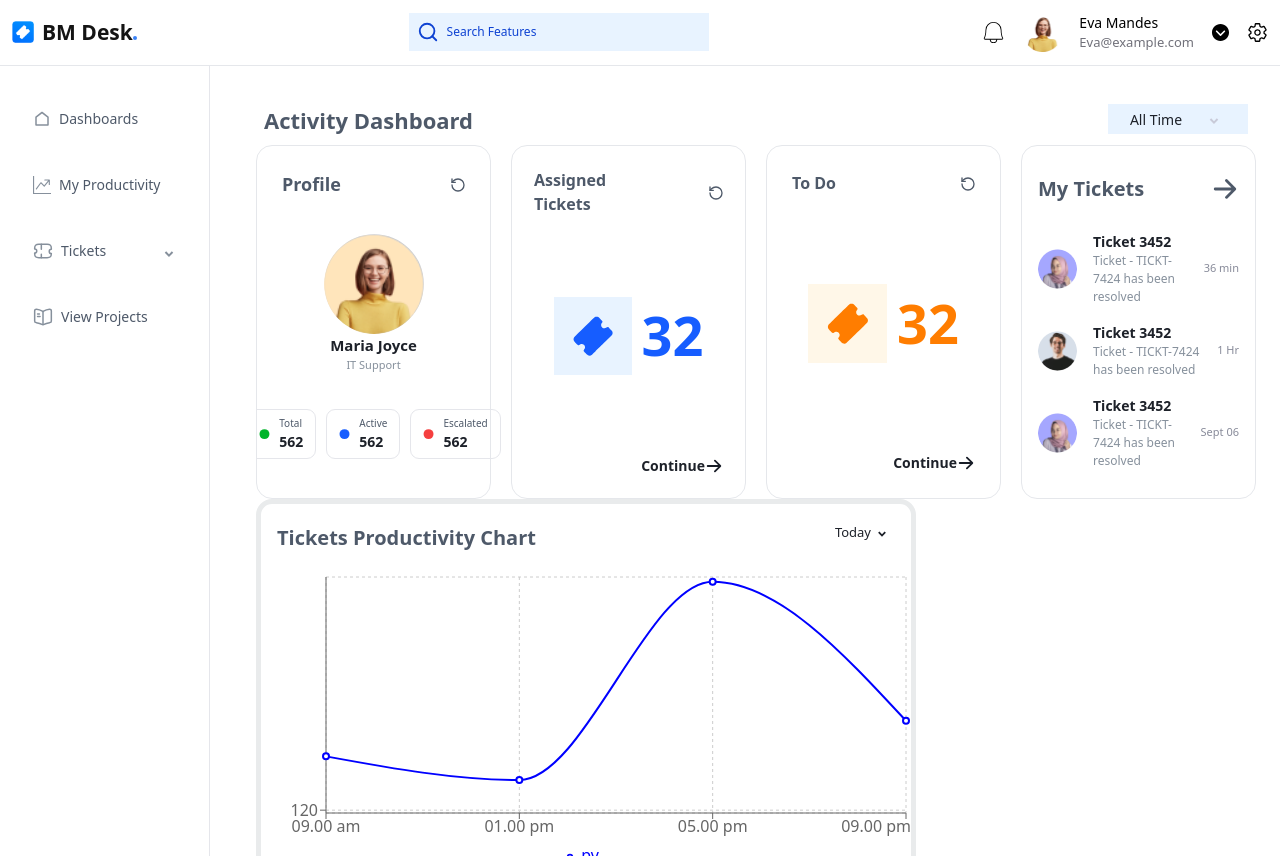
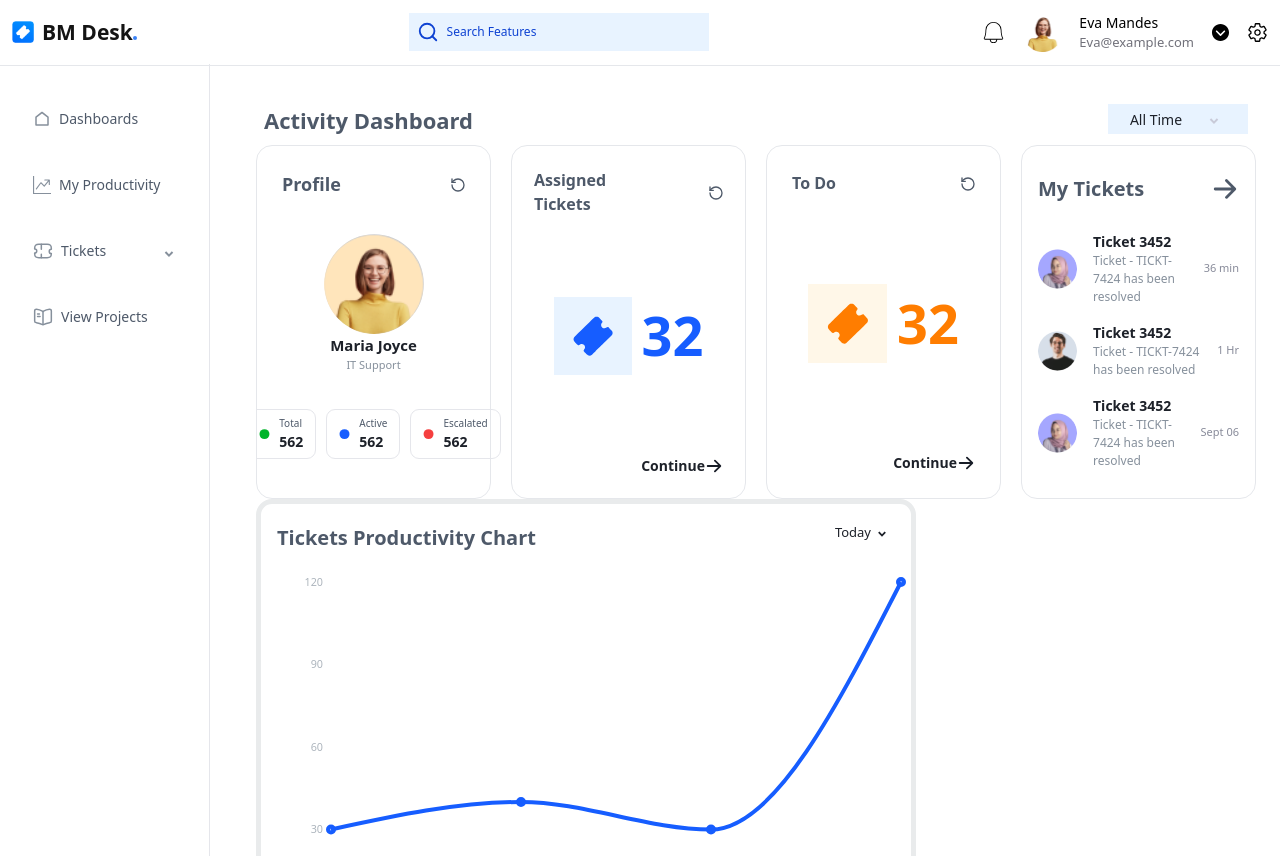
Before and after one commit to Mojithmj/BM-DESK-PROJECT, a React (Vite) app in the folder bm-desk/: page / in a window 1280 px wide. Built offline with nearby package versions, Linux system fonts and the light colour scheme.

Commit message:
chart created

```diff
--- a/bm-desk/src/components/Dashboard.jsx
+++ b/bm-desk/src/components/Dashboard.jsx
@@ -12,7 +12,6 @@ import {
   YAxis,
   CartesianGrid,
   Tooltip,
-  Legend,
   ResponsiveContainer,
 } from "recharts";
 
@@ -25,15 +24,14 @@ function Dashboard() {
 
   // graph
   const data = [
-    { name: "09.00 am", uv: 1000, pv: 2400, amt: 2400 },
-    { name: "01.00 pm", uv: 3000, pv: 1398, amt: 2210 },
-    { name: "05.00 pm", uv: 2000, pv: 9800, amt: 2290 },
-    { name: "09.00 pm", uv: 2780, pv: 3908, amt: 2000 },
+    { time: "09:00 AM", value: 30 },
+    { time: "01:00 PM", value: 40 },
+    { time: "05:00 PM", value: 30 },
+    { time: "09:00 PM", value: 120 },
   ];
 
   return (
     <div>
-
       {/* Activity dashboard */}
       <div className="flex flex-row justify-between p-2 w-full ">
         <div className="font-semibold 2xl:text-[32px] lg:text-[22px] md:text-[18px] text-[16px] normal font-inter text-[#4E5969]">
@@ -382,6 +380,7 @@ function Dashboard() {
       {/* bottom part */}
 
       <div className=" justify-between 2xl:w-[762px] 2xl:h-[538px] lg:w-[660px] lg;[450px] md:w-[350px] md:h-[450px] border-[5px] border-[#E9EBEC] rounded-2xl">
+        {/* Ticket productivity */}
         <div className="flex justify-between px-[16px] py-[19px]">
           <div className="text-[20px] font-semibold normal font-inter text-[#4E5969]">
             Tickets Productivity Chart
@@ -399,26 +398,50 @@ function Dashboard() {
         {/* Graph */}
         <div>
           <div className="w-full h-[300px]">
-          <ResponsiveContainer>
-  <LineChart data={data}>
-    <CartesianGrid strokeDasharray="3 3" />
-    <XAxis dataKey="name" />
-    {/* Adjust the Y-axis with the desired ticks */}
-    <YAxis ticks={[0, 30, 60, 90, 120]} />
-    <Tooltip />
-    <Legend />
-    <Line
-      type="monotone"
-      dataKey="pv"
-      stroke="#0000ff" // Set line color to blue
-      strokeWidth={2}
-    />
-  </LineChart>
-</ResponsiveContainer>;
+            <ResponsiveContainer width="100%" height={400}>
+              <LineChart
+                data={data}
+                margin={{ top: 10, right: 10, left: 10, bottom: 30 }}
+              >
+                {/* Adjust spacing and hide axis lines */}
+                <XAxis
+                  dataKey="time"
+                  axisLine={false}
+                  tickLine={false}
+                  tick={{ fontSize: "0.675rem", fill: "#ADB5BD" }}
+                  padding={{ bottom: 40 }} // Adds extra space between X-axis labels and line
+                />
+                <YAxis
+                  axisLine={false}
+                  tickLine={false}
+                  tick={{ fontSize: "0.675rem", fill: "#ADB5BD" }}
+                />
+                <Tooltip />
+                <defs>
+                  {/* Define a gradient for the area fill */}
+                  <linearGradient id="blueGradient" x1="0" y1="0" x2="0" y2="1">
+                    <stop offset="0%" stopColor="#165DFF" stopOpacity={0.8} />
+                    <stop offset="100%" stopColor="#165DFF" stopOpacity={0} />
+                  </linearGradient>
+                </defs>
+                <Line
+                  type="monotone"
+                  dataKey="value"
+                  stroke="#165DFF" // Line color
+                  strokeWidth={4}
+                  fill="url(#blueGradient)" // Use gradient for the fill
+                  fillOpacity={1} // Ensure full gradient effect
+                />
+              </LineChart>
+            </ResponsiveContainer>
           </div>
         </div>
+
+{/* card */}
+<div>
+
+</div>
       </div>
-
     </div>
   );
 }
--- a/bm-desk/src/components/Login.jsx
+++ b/bm-desk/src/components/Login.jsx
@@ -100,7 +100,7 @@ function Login() {
               >
                 Username
               </label>
-              <div className="w-full rounded-lg border-[#CED4DA] overflow-hidden border-[1px]">
+              <div className="w-full rounded-[5px] border-[#CED4DA] overflow-hidden border-[1px]">
                 <input
                   id="username"
                   type="text"
@@ -116,7 +116,7 @@ function Login() {
               >
                 Password
               </label>
-              <div className="flex items-center relative w-full rounded-lg border-[#CED4DA] overflow-hidden border-[1px]">
+              <div className="flex items-center relative w-full rounded-[5px] border-[#CED4DA] overflow-hidden border-[1px]">
                 <input
                   id="password"
                   type={passwordVisible ? "text" : "password"}
@@ -153,11 +153,11 @@ function Login() {
             <div className="flex flex-col gap-2">
               <button
                 type="submit"
-                className="w-full py-2 rounded-lg bg-[#0095FF] text-white font-bold text-[14px] md:text-[16px] hover:bg-blue-700"
+                className="w-full py-2 rounded-[5px] bg-[#0095FF] text-white font-bold text-[14px] md:text-[16px] hover:bg-blue-700"
               >
                 Sign In
               </button>
-              <button className="w-full py-2 rounded-lg border border-[#0095FF] text-[#0095FF] flex items-center justify-center gap-2 hover:bg-blue-100">
+              <button className="w-full py-2 rounded-[5px] border border-[#0095FF] text-[#0095FF] flex items-center justify-center gap-2 hover:bg-blue-100">
                 <img
                   src={image3}
                   alt="Google Icon"
--- a/bm-desk/src/components/Navbar.jsx
+++ b/bm-desk/src/components/Navbar.jsx
@@ -8,7 +8,7 @@ import { IoSettingsOutline } from "react-icons/io5";
 
 function Navbar() {
   return (
-    <div className="w-full bg-[white]">
+    <div className="w-full">
       <div className="flex flex-row items-center justify-between p-3 border-b w-full">
         {/* Left Section: Logo */}
         <div className="flex items-center gap-2">
--- a/bm-desk/src/components/Sidebar.jsx
+++ b/bm-desk/src/components/Sidebar.jsx
@@ -12,7 +12,7 @@ function Sidebar() {
   return (
     <div>
       {/* Sidebar */}
-      <div className="flex flex-col h-screen border-r-[1px] bg-[white] border-[#E5E6EB] 2xl:w-[281px] lg:w-[210px] md:w-[180px] w-[160px] px-4 py-8 gap-5">
+      <div className="flex flex-col h-screen border-r-[1px]  border-[#E5E6EB] 2xl:w-[281px] lg:w-[210px] md:w-[180px] w-[160px] px-4 py-8 gap-5">
         {/* Dashboard */}
         <div className="group">
           <div className="flex flex-row items-center px-4 py-3 gap-2 rounded-[4px] cursor-pointer border border-white group-hover:border-[#BEDAFF] group-hover:bg-[#E8F3FF]">
```
